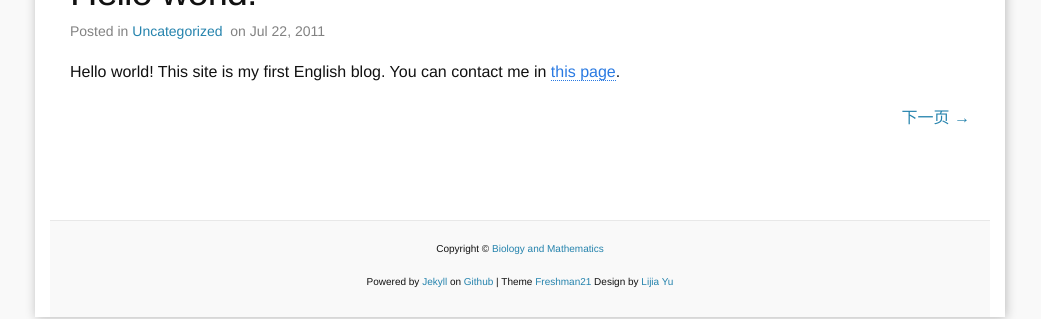
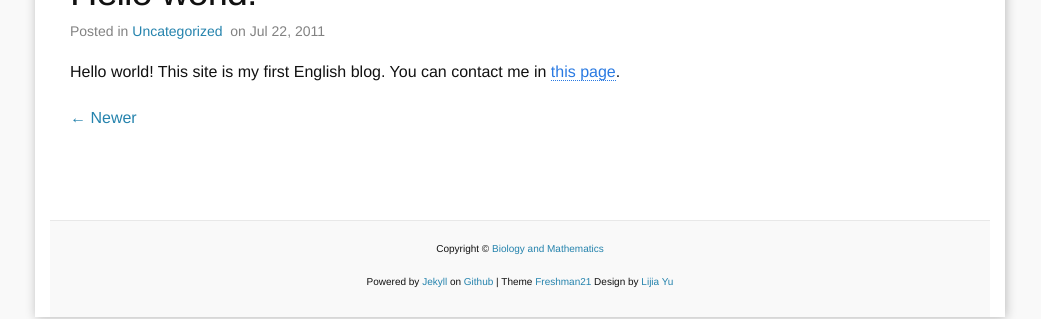
Before and after one commit to arturochian/en, a Jekyll site: the page built from _posts/2011-07-22-hello-world.md, in a window 1280 px wide. Shown: the part 262-581 px from the top of the page, without its empty margins (120-1161 px from the left). Built offline with Jekyll 4.4.1, drawn with Linux system fonts in a browser that asks for light colours; comment, search, counter and statistics services are not loaded.

Commit message:
fix pagination link

```diff
--- a/_includes/page_pagination.html
+++ b/_includes/page_pagination.html
@@ -1,14 +1,14 @@
 <section class="pager">
   <ul>
     {% if page.previous %}
-    <li class="previous"><a href="/en{{ BASE_PATH }}{{ page.previous.url }}" title="{{ page.previous.title }}">&larr; 前一页</a></li>
+    <li class="next"><a href="{{ site.url }}{{ page.previous.url }}" title="{{ page.previous.title }}">{{ site.locales[site.default_locale].Next }} &rarr;</a></li>
     {% else %}
-    <li class="disabled"><a>&larr; 前一页</a></li>
+    <li class="disabled"><a>{{ site.locales[site.default_locale].Next }} &rarr;</a></li>
     {% endif %}
     {% if page.next %}
-    <li class="next"><a href="/en{{ BASE_PATH }}{{ page.next.url }}" title="{{ page.next.title }}">下一页 &rarr;</a></li>
+    <li class="previous"><a href="{{ site.url }}{{ page.next.url }}" title="{{ page.next.title }}">&larr; {{ site.locales[site.default_locale].Previous }}</a></li>
     {% else %}
-    <li class="disabled"><a>下一页 &rarr;</a>
+    <li class="disabled"><a>&larr; {{ site.locales[site.default_locale].Previous }}</a>
     {% endif %}
   </ul>
 </section>
--- a/_includes/post_pagination.html
+++ b/_includes/post_pagination.html
@@ -1,12 +1,12 @@
 <section class="pager">
   {% if paginator.previous_page %}
   {% if paginator.previous_page == 1 %}
-  <li class="previous"><a href="/en/" title="前一页">&larr; 前一页</a></li>
+  <li class="previous"><a href="{{site.baseurl}}/" title="{{ site.locales[site.default_locale].Previous }}">&larr; {{ site.locales[site.default_locale].Previous }}</a></li>
   {% else %}
-  <li class="previous"><a href="/en/page{{ paginator.previous_page }}/" title="前一页">&larr; 前一页</a></li>
+  <li class="previous"><a href="{{site.baseurl}}/page{{ paginator.previous_page }}/" title="{{ site.locales[site.default_locale].Previous }}">&larr; {{ site.locales[site.default_locale].Previous }}</a></li>
   {% endif %}
   {% endif %}
   {% if paginator.next_page %}
-  <li class="next"><a href="/en/page{{ paginator.next_page }}/" title="下一页">下一页 &rarr;</a></li>
+  <li class="next"><a href="{{site.baseurl}}/page{{ paginator.next_page }}/" title="{{ site.locales[site.default_locale].Next }}">{{ site.locales[site.default_locale].Next }} &rarr;</a></li>
   {% endif %}
 </section>
```
